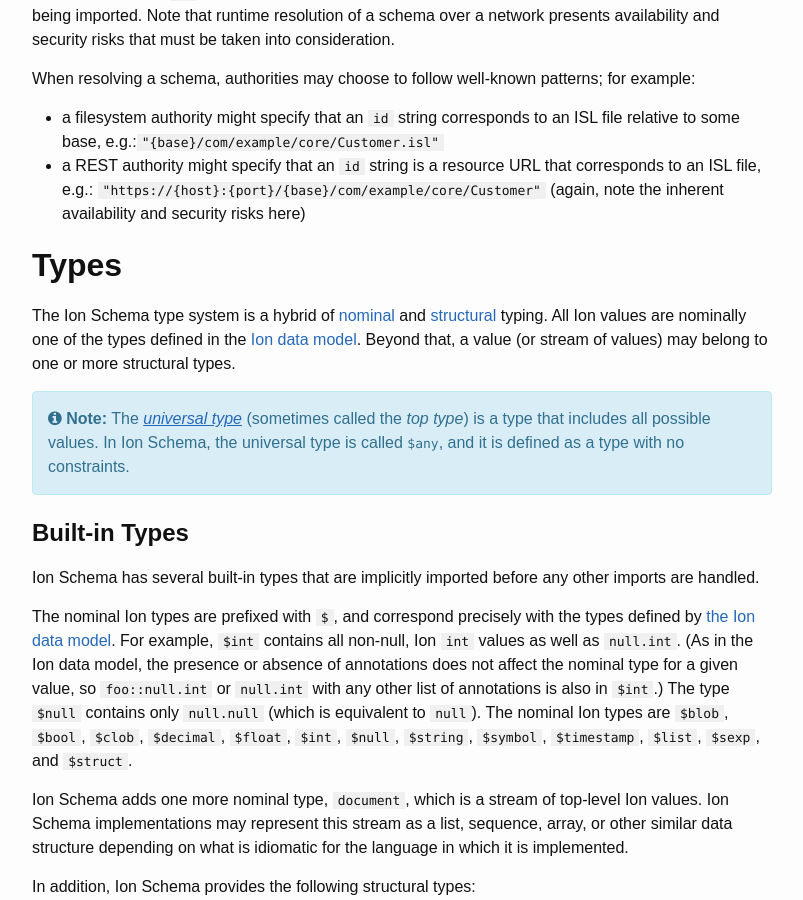
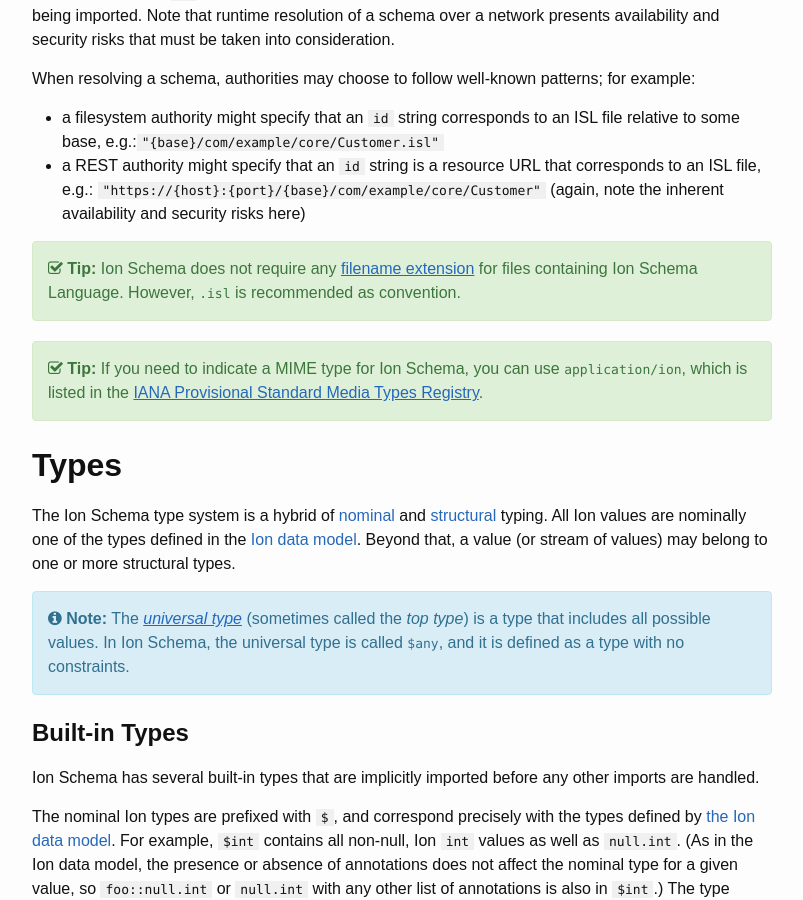
Before and after one commit to amazon-ion/ion-schema, a Jekyll site: the page built from docs/isl-2-0/spec.md, in a window 1280 px wide and 900 px high, scrolled down 3231 px. Shown: the whole window, without its empty margins (238-1041 px from the left). Built offline with Jekyll 4.4.1, drawn with Linux system fonts in a browser that asks for light colours.

Commit message:
Add recommended file extension and MIME type (#122)

```diff
--- a/docs/isl-2-0/spec.md
+++ b/docs/isl-2-0/spec.md
@@ -135,6 +135,15 @@ Note that runtime resolution of a schema over a network presents availability an
 When resolving a schema, authorities may choose to follow well-known patterns; for example:
 - a filesystem authority might specify that an `id` string corresponds to an ISL file relative to some base, e.g.:`"{base}/com/example/core/Customer.isl"`
 - a REST authority might specify that an `id` string is a resource URL that corresponds to an ISL file, e.g.: `"https://{host}:{port}/{base}/com/example/core/Customer"` (again, note the inherent availability and security risks here)
+
+{% include note.html type="tip" content="
+Ion Schema does not require any [filename extension](https://en.wikipedia.org/wiki/Filename_extension) for files containing Ion Schema Language.
+However, `.isl` is recommended as convention.
+" %}
+
+{% include note.html type="tip" content="
+If you need to indicate a MIME type for Ion Schema, you can use `application/ion`, which is listed in the [IANA Provisional Standard Media Types Registry](https://www.iana.org/assignments/provisional-standard-media-types/provisional-standard-media-types.xhtml).
+" %}
 
 # Types
 
```
